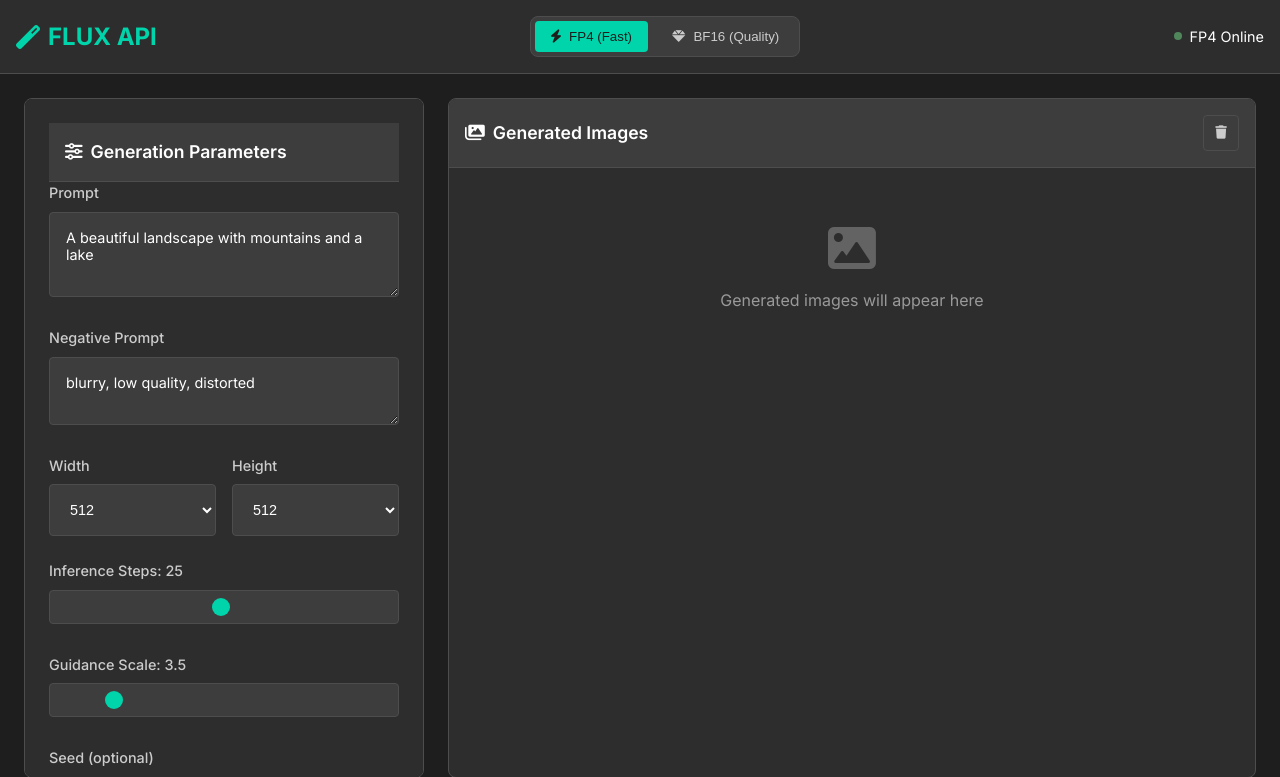
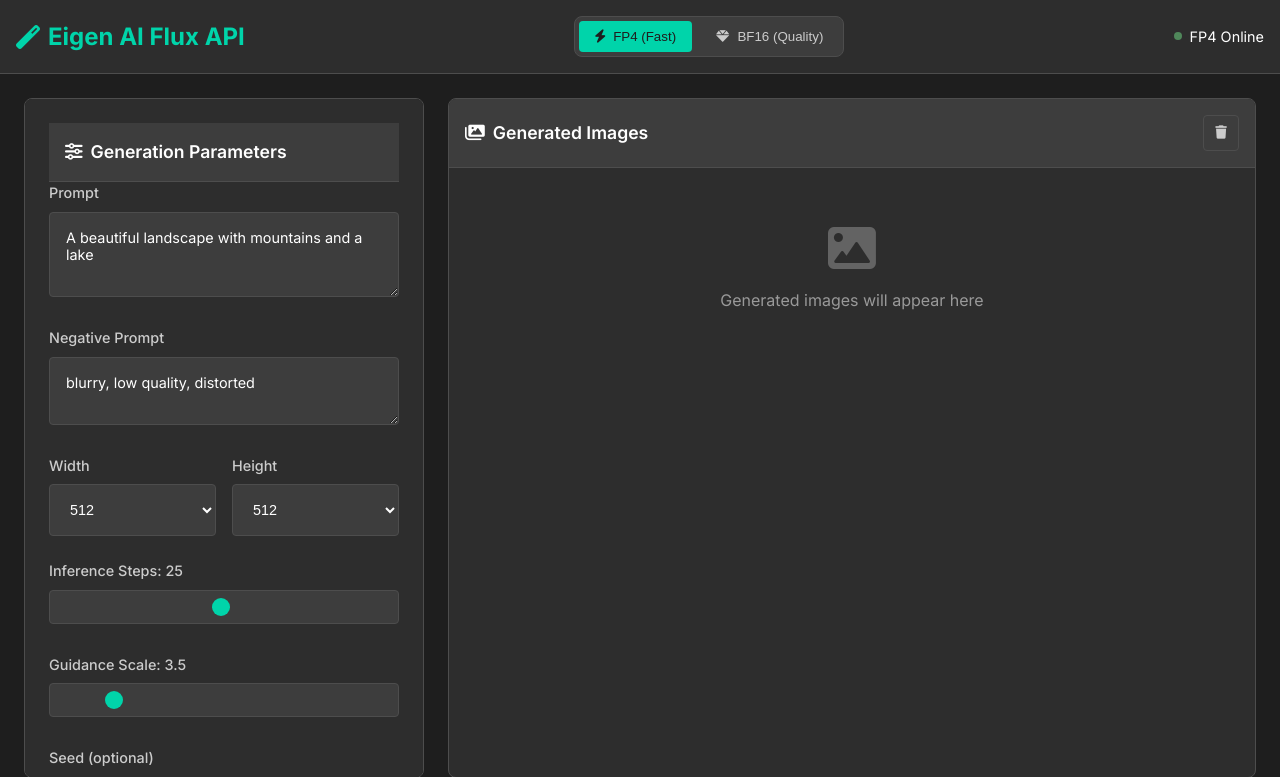
Before and after one commit to tyrionhuu/flux_api, a FastAPI app: page /ui in a window 1280 px wide. Shown: the top 777 px of the page. Run offline with FastAPI, Linux system fonts and the light colour scheme.

Commit message:
Update branding in index.html to reflect the new name "Eigen AI Flux API" for improved clarity and consistency in the frontend interface.

```diff
--- a/frontend/templates/index.html
+++ b/frontend/templates/index.html
@@ -15,7 +15,7 @@
             <div class="header-content">
                 <h1 class="logo">
                     <i class="fas fa-magic"></i>
-                    FLUX API
+                    Eigen AI Flux API
                 </h1>
                 <div class="service-selector">
                     <button id="fp4-service" class="service-btn active" data-service="fp4" data-port="8000">
```
